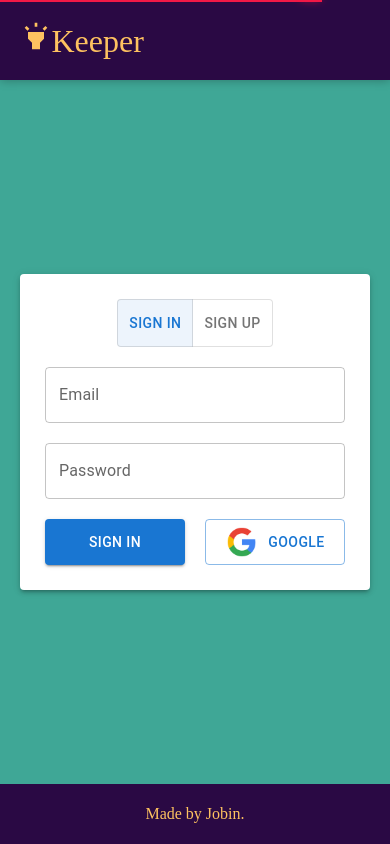
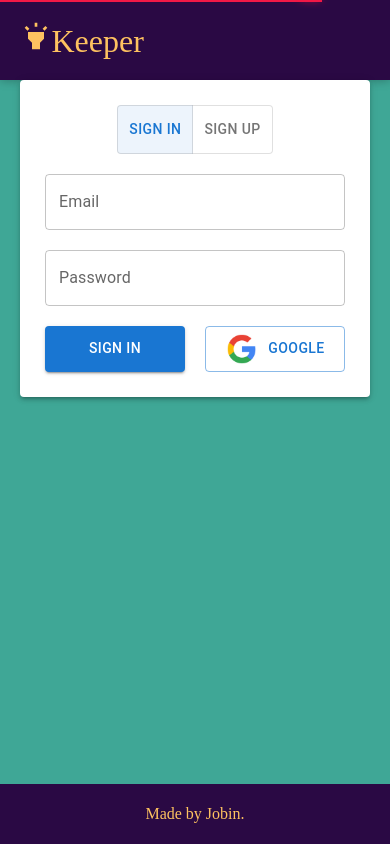
Before and after one commit to jobin365/Keeper, a React (Create React App) app in the folder client/: page / in a window 390 px wide. Built offline with nearby package versions, Linux system fonts and the light colour scheme; no server answers; the HTML template or start-up script is replaced by a standard one; a web font is replaced by a local one.

Commit message:
fixed mobile view bug

```diff
--- a/client/src/App.js
+++ b/client/src/App.js
@@ -15,15 +15,7 @@
   const [open, setOpen] = useState(false);
 
   const prod = false;
-
-  const loggedInStyles = {
-    display: "flex",
-    flexDirection: "column",
-    justifyContent: "space-between",
-    height: "100vh",
-  };
   const ref = useRef(null);
-  const width = window.screen.width;
 
   // Axios.defaults.baseURL = "https://sleepy-ridge-02151.herokuapp.com";
   Axios.defaults.baseURL = prod
@@ -53,17 +45,7 @@
   }
 
   return (
-    <div
-      className="App"
-      style={
-        !userLoggedin ||
-        emptyNotes ||
-        (!open && notes.length <= 2 && width < 700) ||
-        (!open && notes.length <= 4 && width > 700)
-          ? loggedInStyles
-          : null
-      }
-    >
+    <div className="App">
       <LoadingBar color="#f11946" ref={ref} />
       <Header
         checkLoginStatus={checkLoginStatus}
@@ -85,6 +67,7 @@
             notes={notes}
             setNotes={setNotes}
           />
+          <br></br>
         </>
       ) : (
         <Auth load={ref} checkStatus={checkLoginStatus} prod={prod} />
--- a/client/src/components/CreateNote.css
+++ b/client/src/components/CreateNote.css
@@ -2,6 +2,7 @@
     display: flex;
     justify-content: center;
     margin-top: 50px;
+
 }
 .note{
     width: 400px;
@@ -13,3 +14,12 @@
 .fieldContainer{
     margin-bottom: 20px;
 }
+
+@media screen and (max-width:450px){
+    .note{
+        width: 300px;
+    }
+    .field{
+        width: 300px;
+    }
+}
--- a/client/src/components/Footer.css
+++ b/client/src/components/Footer.css
@@ -5,4 +5,7 @@
     align-items: center;
     justify-content: center;
     color:#FEC260;
+    position: fixed;
+    bottom:0;
+    width: 100%;
 }
```
